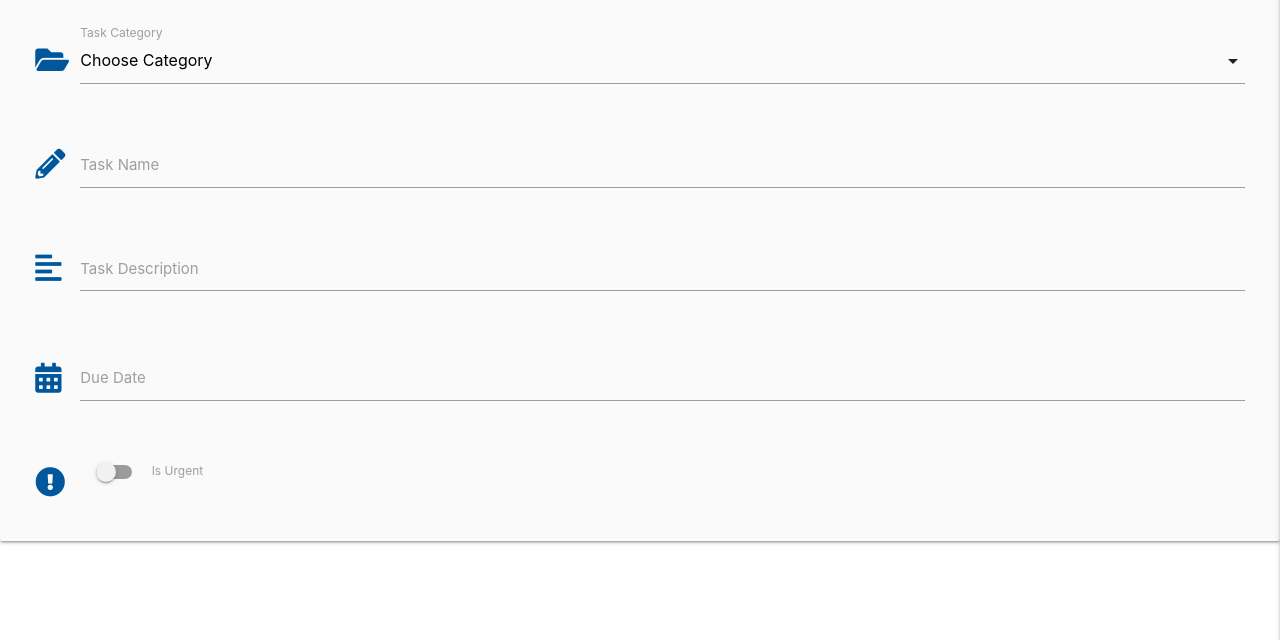
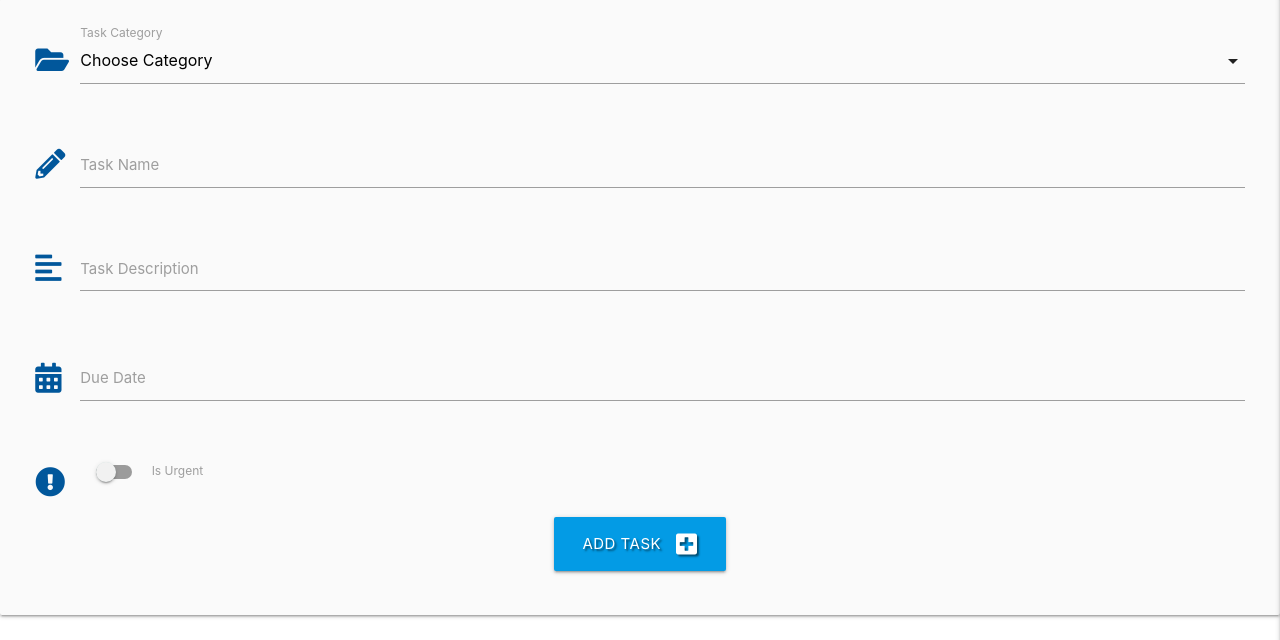
Before and after one commit to Tess2019/Flask_mini_project, a Flask app: page /add_task in a window 1280 px wide. Shown: the part 160-800 px from the top of the page. Run offline with Flask 2, Linux system fonts and the light colour scheme; data that the repository does not hold is empty; some libraries are stand-ins or nearby versions.

Commit message:
allow user to submit task to db

```diff
--- a/app.py
+++ b/app.py
@@ -99,10 +99,24 @@ def logout():
     return redirect(url_for("login"))
 
 
-@app.route("/add_task")
+@app.route("/add_task", methods=["GET", "POST"])
 def add_task():
+    if request.method == "POST":
+        is_urgent = "on" if request.form.get("is_urgent") else "off"
+        task = {
+            "category_name": request.form.get("category_name"),
+            "task_name": request.form.get("task_name"),
+            "task_description": request.form.get("task_description"),
+            "is_urgent": is_urgent,
+            "due_date": request.form.get("due_date"),
+            "created_by": session["user"]
+        }
+        mongo.db.tasks.insert_one(task)
+        flash("Task Successfully Added")
+        return redirect(url_for("get_tasks"))
+
     categories = mongo.db.categories.find().sort("category_name", 1)
-    return render_template("add_task.html", categories= categories)
+    return render_template("add_task.html", categories=categories)
 
 
 if __name__ == "__main__":
--- a/templates/add_task.html
+++ b/templates/add_task.html
@@ -4,11 +4,12 @@
     <h3 class="light-blue-text text-darken-4 center-align">Add Task</h3>
 
     <div class="row card-panel grey lighten-5">
-    <form class="col s12" metod="POST" action="">
+        <form class="col s12" method="POST" action="{{ url_for('add_task') }}">
+            <!-- category selection -->
 			<div class="row">
 				<div class="input-field col s12">
                     <i class="fas fa-folder-open prefix light-blue-text text-darken-4"></i>
-                <select id="category_name" name="category_name" class="validate" requierd>
+					<select id="category_name" name="category_name" class="validate" required>
                         <option value="" disabled selected>Choose Category</option>
                         {% for category in categories %}
                             <option value="{{ category.category_name }}">{{ category.category_name }}</option>
@@ -17,28 +18,33 @@
 					<label for="category_name">Task Category</label>
 				</div>
 			</div>
+            <!-- task name -->
             <div class="row">
                 <div class="input-field col s12">
                     <i class="fas fa-pencil-alt prefix light-blue-text text-darken-4"></i>
-                <input id="task_name" name="task_name" minlegth="5" maxlength="50"      type="text" class="validate" requierd>
+                    <input id="task_name" name="task_name" minlength="5" maxlength="50"
+                        type="text" class="validate" required>
                     <label for="task_name">Task Name</label>
                 </div>
             </div>
+            <!-- task description -->
             <div class="row">
                 <div class="input-field col s12">
                     <i class="fas fa-align-left prefix light-blue-text text-darken-4"></i>
                     <textarea id="task_description" name="task_description" minlength="5"
-                maxlength="200" class="materialize-textarea validate" requierd></textarea>
+                        maxlength="200" class="materialize-textarea validate" required></textarea>
                     <label for="task_description">Task Description</label>
                 </div>
             </div>
+            <!-- due date picker -->
             <div class="row">
                 <div class="input-field col s12">
                     <i class="fas fa-calendar-alt prefix light-blue-text text-darken-4"></i>
-                <input id="due_date" name="due_date" type="text" class="datepicker validate" requierd>
+                    <input id="due_date" name="due_date" type="text" class="datepicker validate" required>
                     <label for="due_date">Due Date</label>
                 </div>
             </div>
+            <!-- is urgent toggle -->
 			<div class="row">
 				<div class="input-field col s12">
 					<div class="switch">
@@ -51,6 +57,14 @@
 					</div>
 				</div>
 			</div>
+            <!-- submit button -->
+            <div class="row">
+                <div class="col s12 center-align">
+                    <button type="submit" class="btn-large light-blue darken-1 text-shadow">
+                        Add Task <i class="fas fa-plus-square right"></i>
+                    </button>
+                </div>
+            </div>
         </form>
     </div>
 
--- a/templates/tasks.html
+++ b/templates/tasks.html
@@ -1,5 +1,7 @@
 {% extends "base.html" %}
 {% block content %}
+
+    <h3 class="light-blue-text text-darken-4 center-align">All Tasks</h3>
 
     <ul class="collapsible">
         {% for task in tasks %}
@@ -14,6 +16,7 @@
             <div class="collapsible-body">
                 <strong>{{ task.category_name }}</strong>
                 <p>{{ task.task_description }}</p>
+                <p><em>by: {{ task.created_by }}</em></p>
             </div>
         </li>
         {% endfor %}
```
Lines whose indentation alone changed are shown as unchanged.
